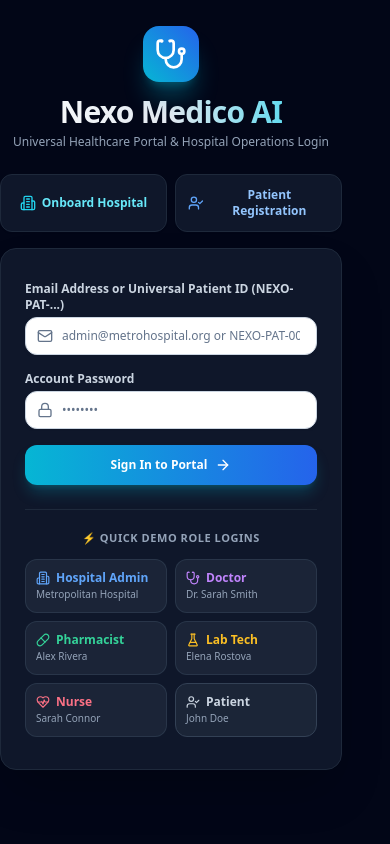
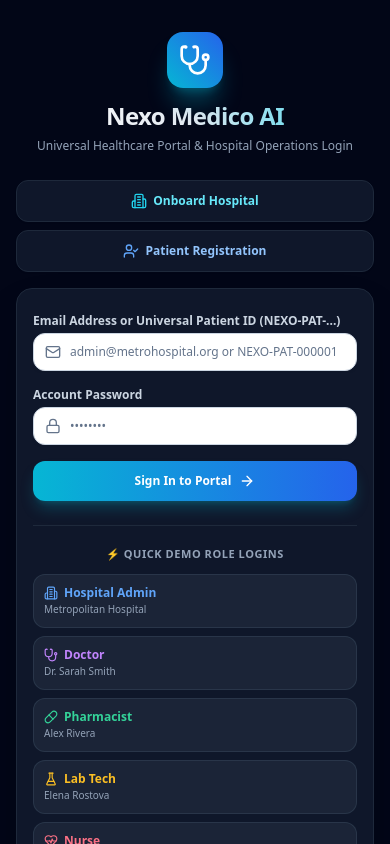
Before and after one commit to VajralaYashwanthReddy/NEXO-MEDICO-AI, a Next.js app: page /login in a window 390 px wide. Shown: the top 844 px of the page. Built offline with nearby package versions, Linux system fonts and the light colour scheme.

Commit message:
Enhance mobile media queries and responsive layout across login and registration portals

```diff
--- a/src/app/login/page.tsx
+++ b/src/app/login/page.tsx
@@ -97,37 +97,37 @@ export default function LoginPage() {
   };
 
   return (
-    <div className="min-h-screen bg-slate-950 text-slate-100 flex flex-col justify-center py-10 sm:px-6 lg:px-8 w-full -m-6 p-6 select-none">
-      <div className="sm:mx-auto sm:w-full sm:max-w-md text-center">
+    <div className="min-h-screen bg-slate-950 text-slate-100 flex flex-col justify-center items-center py-8 px-4 sm:px-6 lg:px-8 w-full select-none overflow-x-hidden">
+      <div className="w-full max-w-md text-center mb-6">
         <div className="inline-flex p-3 rounded-2xl bg-gradient-to-tr from-cyan-500 to-blue-600 shadow-xl shadow-cyan-500/30 mb-3">
           <Stethoscope className="w-8 h-8 text-white" />
         </div>
-        <h2 className="text-3xl font-extrabold tracking-tight bg-gradient-to-r from-white via-slate-200 to-cyan-400 bg-clip-text text-transparent">
+        <h2 className="text-2xl sm:text-3xl font-extrabold tracking-tight bg-gradient-to-r from-white via-slate-200 to-cyan-400 bg-clip-text text-transparent">
           Nexo Medico AI
         </h2>
-        <p className="mt-1 text-xs text-slate-400">
+        <p className="mt-1 text-xs text-slate-400 max-w-xs mx-auto leading-relaxed">
           Universal Healthcare Portal & Hospital Operations Login
         </p>
       </div>
 
-      <div className="mt-6 sm:mx-auto sm:w-full sm:max-w-md">
+      <div className="w-full max-w-md">
         {/* Registration Options Bar */}
-        <div className="grid grid-cols-2 gap-2 mb-4 text-xs font-bold">
+        <div className="grid grid-cols-1 sm:grid-cols-2 gap-2 mb-4 text-xs font-bold">
           <Link
             href="/register"
             className="p-3 bg-slate-900 hover:bg-cyan-950 border border-slate-800 hover:border-cyan-700 rounded-xl text-center text-cyan-300 transition-all flex items-center justify-center gap-1.5 shadow-sm"
           >
-            <Building2 className="w-4 h-4 text-cyan-400" /> Onboard Hospital
+            <Building2 className="w-4 h-4 text-cyan-400 shrink-0" /> Onboard Hospital
           </Link>
           <Link
             href="/patient/register"
             className="p-3 bg-slate-900 hover:bg-blue-950 border border-slate-800 hover:border-blue-700 rounded-xl text-center text-blue-300 transition-all flex items-center justify-center gap-1.5 shadow-sm"
           >
-            <UserCheck className="w-4 h-4 text-blue-400" /> Patient Registration
+            <UserCheck className="w-4 h-4 text-blue-400 shrink-0" /> Patient Registration
           </Link>
         </div>
 
-        <div className="bg-slate-900 border border-slate-800 py-8 px-6 shadow-2xl rounded-2xl sm:px-10">
+        <div className="bg-slate-900 border border-slate-800 py-6 px-4 sm:py-8 sm:px-8 shadow-2xl rounded-2xl sm:rounded-3xl">
           {error && (
             <div className="mb-4 p-3 bg-rose-950/60 border border-rose-800 text-rose-300 text-xs rounded-xl font-medium">
               {error}
@@ -136,33 +136,33 @@ export default function LoginPage() {
 
           <form className="space-y-4" onSubmit={handleLogin}>
             <div>
-              <label className="block text-xs font-semibold text-slate-300">
+              <label className="block text-xs font-semibold text-slate-300 mb-1">
                 Email Address or Universal Patient ID (NEXO-PAT-...)
               </label>
-              <div className="mt-1 relative rounded-lg shadow-sm">
-                <Mail className="w-4 h-4 text-slate-500 absolute left-3 top-1/2 -translate-y-1/2" />
+              <div className="relative rounded-lg shadow-sm">
+                <Mail className="w-4 h-4 text-slate-500 absolute left-3 top-1/2 -translate-y-1/2 shrink-0" />
                 <input
                   type="text"
                   required
                   value={email}
                   onChange={(e) => setEmail(e.target.value)}
                   placeholder="admin@metrohospital.org or NEXO-PAT-000001"
-                  className="w-full pl-9 pr-4 py-2.5 bg-slate-950 border border-slate-800 rounded-xl text-xs text-white placeholder-slate-500 focus:outline-none focus:ring-2 focus:ring-cyan-500 focus:border-transparent font-medium"
+                  className="w-full pl-9 pr-3.5 py-2.5 bg-slate-950 border border-slate-800 rounded-xl text-xs text-white placeholder-slate-500 focus:outline-none focus:ring-2 focus:ring-cyan-500 focus:border-transparent font-medium"
                 />
               </div>
             </div>
 
             <div>
-              <label className="block text-xs font-semibold text-slate-300">Account Password</label>
-              <div className="mt-1 relative rounded-lg shadow-sm">
-                <Lock className="w-4 h-4 text-slate-500 absolute left-3 top-1/2 -translate-y-1/2" />
+              <label className="block text-xs font-semibold text-slate-300 mb-1">Account Password</label>
+              <div className="relative rounded-lg shadow-sm">
+                <Lock className="w-4 h-4 text-slate-500 absolute left-3 top-1/2 -translate-y-1/2 shrink-0" />
                 <input
                   type="password"
                   required
                   value={password}
                   onChange={(e) => setPassword(e.target.value)}
                   placeholder="••••••••"
-                  className="w-full pl-9 pr-4 py-2.5 bg-slate-950 border border-slate-800 rounded-xl text-xs text-white placeholder-slate-500 focus:outline-none focus:ring-2 focus:ring-cyan-500 focus:border-transparent font-medium"
+                  className="w-full pl-9 pr-3.5 py-2.5 bg-slate-950 border border-slate-800 rounded-xl text-xs text-white placeholder-slate-500 focus:outline-none focus:ring-2 focus:ring-cyan-500 focus:border-transparent font-medium"
                 />
               </div>
             </div>
@@ -170,7 +170,7 @@ export default function LoginPage() {
             <button
               type="submit"
               disabled={loading}
-              className="w-full py-3 px-4 bg-gradient-to-r from-cyan-500 to-blue-600 hover:from-cyan-600 hover:to-blue-700 text-white font-extrabold text-xs rounded-xl shadow-lg shadow-cyan-500/25 transition-all flex items-center justify-center gap-2"
+              className="w-full py-3 px-4 bg-gradient-to-r from-cyan-500 to-blue-600 hover:from-cyan-600 hover:to-blue-700 text-white font-extrabold text-xs sm:text-sm rounded-xl shadow-lg shadow-cyan-500/25 transition-all flex items-center justify-center gap-2 cursor-pointer active:scale-[0.99]"
             >
               {loading ? 'Authenticating...' : 'Sign In to Portal'}
               <ArrowRight className="w-4 h-4" />
@@ -182,65 +182,65 @@ export default function LoginPage() {
             <p className="text-[11px] font-extrabold text-slate-400 mb-3 text-center uppercase tracking-wider">
               ⚡ Quick Demo Role Logins
             </p>
-            <div className="grid grid-cols-2 gap-2 text-xs">
+            <div className="grid grid-cols-1 sm:grid-cols-2 gap-2 text-xs">
               <button
                 onClick={() => quickDemoLogin('admin@metrohospital.org')}
-                className="p-2.5 bg-slate-800/80 hover:bg-blue-950/60 border border-slate-700/60 hover:border-blue-700 rounded-xl text-left transition-all"
+                className="p-2.5 bg-slate-800/80 hover:bg-blue-950/60 border border-slate-700/60 hover:border-blue-700 rounded-xl text-left transition-all flex flex-col justify-center"
               >
-                <span className="font-bold text-blue-400 block flex items-center gap-1.5">
-                  <Building2 className="w-3.5 h-3.5" /> Hospital Admin
+                <span className="font-bold text-blue-400 block flex items-center gap-1.5 text-xs">
+                  <Building2 className="w-3.5 h-3.5 shrink-0" /> Hospital Admin
                 </span>
-                <span className="text-[10px] text-slate-400">Metropolitan Hospital</span>
+                <span className="text-[10px] text-slate-400 truncate">Metropolitan Hospital</span>
               </button>
 
               <button
                 onClick={() => quickDemoLogin('dr.smith@metrohospital.org')}
-                className="p-2.5 bg-slate-800/80 hover:bg-purple-950/60 border border-slate-700/60 hover:border-purple-700 rounded-xl text-left transition-all"
+                className="p-2.5 bg-slate-800/80 hover:bg-purple-950/60 border border-slate-700/60 hover:border-purple-700 rounded-xl text-left transition-all flex flex-col justify-center"
               >
-                <span className="font-bold text-purple-400 block flex items-center gap-1.5">
-                  <Stethoscope className="w-3.5 h-3.5" /> Doctor
+                <span className="font-bold text-purple-400 block flex items-center gap-1.5 text-xs">
+                  <Stethoscope className="w-3.5 h-3.5 shrink-0" /> Doctor
                 </span>
-                <span className="text-[10px] text-slate-400">Dr. Sarah Smith</span>
+                <span className="text-[10px] text-slate-400 truncate">Dr. Sarah Smith</span>
               </button>
 
               <button
                 onClick={() => quickDemoLogin('pharma.alex@metrohospital.org')}
-                className="p-2.5 bg-slate-800/80 hover:bg-emerald-950/60 border border-slate-700/60 hover:border-emerald-700 rounded-xl text-left transition-all"
+                className="p-2.5 bg-slate-800/80 hover:bg-emerald-950/60 border border-slate-700/60 hover:border-emerald-700 rounded-xl text-left transition-all flex flex-col justify-center"
               >
-                <span className="font-bold text-emerald-400 block flex items-center gap-1.5">
-                  <Pill className="w-3.5 h-3.5" /> Pharmacist
+                <span className="font-bold text-emerald-400 block flex items-center gap-1.5 text-xs">
+                  <Pill className="w-3.5 h-3.5 shrink-0" /> Pharmacist
                 </span>
-                <span className="text-[10px] text-slate-400">Alex Rivera</span>
+                <span className="text-[10px] text-slate-400 truncate">Alex Rivera</span>
               </button>
 
               <button
                 onClick={() => quickDemoLogin('lab.tech@metrohospital.org')}
-                className="p-2.5 bg-slate-800/80 hover:bg-amber-950/60 border border-slate-700/60 hover:border-amber-700 rounded-xl text-left transition-all"
+                className="p-2.5 bg-slate-800/80 hover:bg-amber-950/60 border border-slate-700/60 hover:border-amber-700 rounded-xl text-left transition-all flex flex-col justify-center"
               >
-                <span className="font-bold text-amber-400 block flex items-center gap-1.5">
-                  <FlaskConical className="w-3.5 h-3.5" /> Lab Tech
+                <span className="font-bold text-amber-400 block flex items-center gap-1.5 text-xs">
+                  <FlaskConical className="w-3.5 h-3.5 shrink-0" /> Lab Tech
                 </span>
-                <span className="text-[10px] text-slate-400">Elena Rostova</span>
+                <span className="text-[10px] text-slate-400 truncate">Elena Rostova</span>
               </button>
 
               <button
                 onClick={() => quickDemoLogin('nurse.sarah@metrohospital.org')}
-                className="p-2.5 bg-slate-800/80 hover:bg-rose-950/60 border border-slate-700/60 hover:border-rose-700 rounded-xl text-left transition-all"
+                className="p-2.5 bg-slate-800/80 hover:bg-rose-950/60 border border-slate-700/60 hover:border-rose-700 rounded-xl text-left transition-all flex flex-col justify-center"
               >
-                <span className="font-bold text-rose-400 block flex items-center gap-1.5">
-                  <HeartPulse className="w-3.5 h-3.5" /> Nurse
+                <span className="font-bold text-rose-400 block flex items-center gap-1.5 text-xs">
+                  <HeartPulse className="w-3.5 h-3.5 shrink-0" /> Nurse
                 </span>
-                <span className="text-[10px] text-slate-400">Sarah Connor</span>
+                <span className="text-[10px] text-slate-400 truncate">Sarah Connor</span>
               </button>
 
               <button
                 onClick={() => quickDemoLogin('john.doe@gmail.com')}
-                className="p-2.5 bg-slate-800/80 hover:bg-slate-700 border border-slate-700 rounded-xl text-left transition-all"
+                className="p-2.5 bg-slate-800/80 hover:bg-slate-700 border border-slate-700 rounded-xl text-left transition-all flex flex-col justify-center"
               >
-                <span className="font-bold text-slate-300 block flex items-center gap-1.5">
-                  <UserCheck className="w-3.5 h-3.5" /> Patient
+                <span className="font-bold text-slate-300 block flex items-center gap-1.5 text-xs">
+                  <UserCheck className="w-3.5 h-3.5 shrink-0" /> Patient
                 </span>
-                <span className="text-[10px] text-slate-400">John Doe</span>
+                <span className="text-[10px] text-slate-400 truncate">John Doe</span>
               </button>
             </div>
           </div>
--- a/src/app/patient/register/page.tsx
+++ b/src/app/patient/register/page.tsx
@@ -63,7 +63,7 @@ export default function PatientSelfRegistrationPage() {
   };
 
   return (
-    <div className="min-h-screen bg-slate-950 text-slate-100 flex flex-col justify-center py-10 px-4 sm:px-6 lg:px-8 w-full -m-6 p-6">
+    <div className="min-h-screen bg-slate-950 text-slate-100 flex flex-col justify-center items-center py-8 px-4 sm:px-6 lg:px-8 w-full select-none overflow-x-hidden">
       <div className="max-w-xl mx-auto w-full">
         {/* Header */}
         <div className="text-center mb-6">
--- a/src/app/register/page.tsx
+++ b/src/app/register/page.tsx
@@ -69,7 +69,7 @@ export default function HospitalRegisterWizard() {
   };
 
   return (
-    <div className="min-h-screen bg-slate-950 text-slate-100 flex flex-col justify-center py-10 px-4 sm:px-6 lg:px-8 w-full -m-6 p-6">
+    <div className="min-h-screen bg-slate-950 text-slate-100 flex flex-col justify-center items-center py-8 px-4 sm:px-6 lg:px-8 w-full select-none overflow-x-hidden">
       <div className="max-w-2xl mx-auto w-full">
         {/* Header */}
         <div className="text-center mb-8">
```
